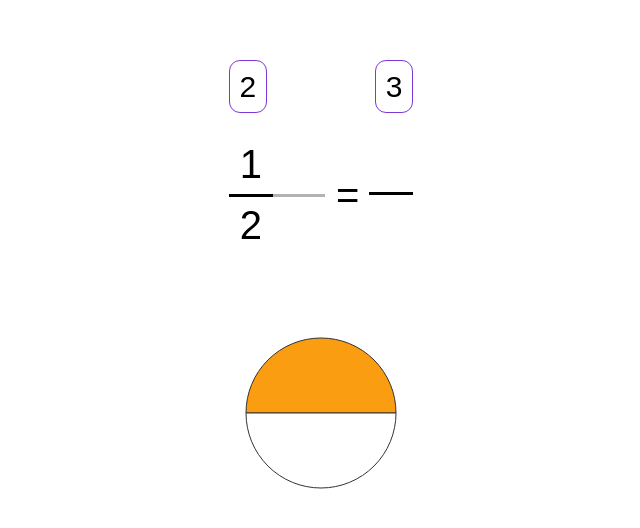
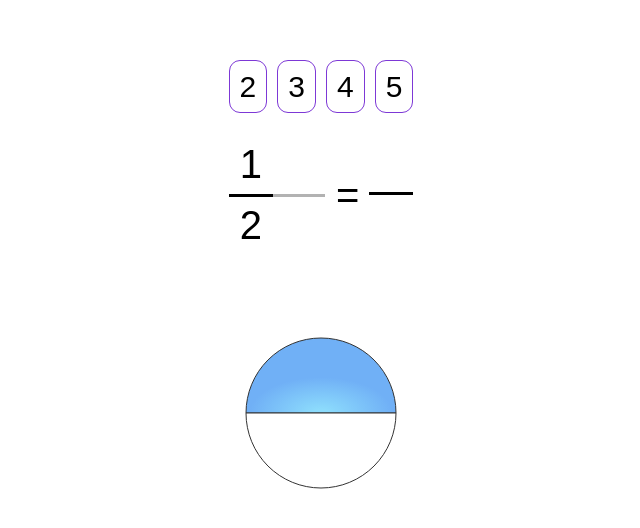
Before and after one commit to rayosdev/hom-interactive-drag-division, a React (Create React App) app: page / in a window 1280 px wide. Shown: the part 110-638 px from the top of the page, without its empty margins (319-959 px from the left). Built offline with nearby package versions, Linux system fonts and the light colour scheme; a web font is replaced by a local one.

Commit message:
working as it should

```diff
--- a/src/App.js
+++ b/src/App.js
@@ -179,11 +179,13 @@ function App() {
   const dropAreas = [dropAreaTop, dropAreaBottom]
 
   const [isCardOver, setIsCardOver] = useState(false)
-  const [dragedCard, setDragedCard] = useState(null)
+  const [draggedCard, setDraggedCard] = useState(null)
 
-
+  let dargCollisions = []
 
   const handelDrag = (card) => {
+
+    setDraggedCard(card)
 
     const tmpVectorArray = card.current.style.transform.replace('translate3d(', '' ).replace(', 0px) scale(1, 1)', '').replace('px', '').replace('px', '').split(',')
 
@@ -199,7 +201,7 @@ function App() {
       bottom: (card.current.offsetTop + dragCardVector.y) + card.current.offsetHeight
     }
 
-    dropAreas.forEach(area => {
+    for (const area of dropAreas) {
       const dropAreaMatrix = {
         right: area.current.offsetLeft + area.current.offsetWidth,
         left: area.current.offsetLeft,
@@ -216,26 +218,42 @@ function App() {
         (dragCardMatrix.top > dropAreaMatrix.top && dragCardMatrix.top < dropAreaMatrix.bottom) &&
         ((dragCardMatrix.right < dropAreaMatrix.right && dragCardMatrix.right > dropAreaMatrix.left) ||
         (dragCardMatrix.left < dropAreaMatrix.right && dragCardMatrix.left > dropAreaMatrix.left))
-        )) {
-          if(isCardOver == false) {
-            setIsCardOver(true)
-            setDropAreaInFocus(area)
-          }}
+        ))
+        {
+          //chacek to see if area has been already added to collison array
+          if(dargCollisions.includes(area)) break
+          else {
+            //add it to collsions array
+            dargCollisions.unshift(area)
+            setDropAreaInFocus(dargCollisions[0])
+            //check to see if the drop area is valied
+          }
+
+        }
         else {
-          if(isCardOver == true) {
-            setIsCardOver(false)
-            setDropAreaInFocus(null)
+          if(dargCollisions.includes(area)){
+            dargCollisions.splice(dargCollisions.indexOf(area))
+            setDropAreaInFocus(dargCollisions[0])
           }
         }
-    });
-    // console.log(element?.x, dropAreaRef.current.offsetTop);
-    // console.log(info.point.y == dropAreaRef.current.offsetTop);
+    }
   }
 
+  //When the card is dragged over one of the drop areas the number is added to that area
   const handelDragEnd = () => {
     setShowDropAreas(false)
-    if(setDropAreaInFocus == null) return
-
+    if(dropAreaInFocus == null){
+      setDraggedCard(null)
+      return
+    }
+    if(dropAreaInFocus == dropAreaTop){
+      dropAreas.shift()
+      setTimesDeviationTop(parseInt(draggedCard.current.innerText))
+    }
+    else{
+      dropAreas.pop()
+      setTimesDeviationBottom(parseInt(draggedCard.current.innerText))
+    }
   }
 
   useEffect(() => {
@@ -247,6 +265,29 @@ function App() {
 
   const [timesDeviationTop, setTimesDeviationTop] = useState('')
   const [timesDeviationBottom, setTimesDeviationBottom] = useState('')
+
+  const[resultDeviations, setResultDeviations] = useState({
+    top: '',
+    bottom: ''
+  })
+
+  const [showResult, setShowResult] = useState(false)
+
+  useEffect(() => {
+    console.log(timesDeviationTop, timesDeviationBottom);
+    if(timesDeviationTop != '' && timesDeviationBottom != ''){
+      setResultDeviations({
+        top: (1 * timesDeviationTop),
+        bottom: (2 * timesDeviationBottom)
+      })
+      setShowResult(true)
+
+      setTimeout(() => {
+        setBottomValue(2 * timesDeviationBottom)
+        setTopValue(1 * timesDeviationTop)
+      }, 1800)
+    }
+  }, [timesDeviationTop, timesDeviationBottom])
 
   return (
     <div className="App">
@@ -261,7 +302,7 @@ function App() {
                 ref={cardValue2}
                 dragElastic={1}
                 onDragStart={() => setShowDropAreas(true)}
-                onDragEnd={() => setShowDropAreas(false)}
+                onDragEnd={() => handelDragEnd()}
                 drag
                 dragConstraints={{left:0, top:0, right:0 , bottom:0}}
                 onDrag={() => handelDrag(cardValue2)}
@@ -280,6 +321,30 @@ function App() {
                 className="drag-number"
               >3</motion.div>
             </li>
+            <li className="drag-number-cell">
+              <motion.div
+                ref={cardValue4}
+                dragElastic={1}
+                onDragStart={() => setShowDropAreas(true)}
+                onDragEnd={() => handelDragEnd()}
+                drag
+                dragConstraints={{left:0, top:0, right:0 , bottom:0}}
+                onDrag={() => handelDrag(cardValue4)}
+                className="drag-number"
+              >4</motion.div>
+            </li>
+            <li className="drag-number-cell">
+              <motion.div
+                ref={cardValue5}
+                dragElastic={1}
+                onDragStart={() => setShowDropAreas(true)}
+                onDragEnd={() => handelDragEnd()}
+                drag
+                dragConstraints={{left:0, top:0, right:0 , bottom:0}}
+                onDrag={() => handelDrag(cardValue5)}
+                className="drag-number"
+              >5</motion.div>
+            </li>
           </motion.ul>
 
           <ul className="deviation-frames-container">
@@ -288,36 +353,41 @@ function App() {
               <div className="deviation-bar"></div>
               <div className="deviation-bottom">2</div>
             </li>
-            <li className="deviation-frame undefined-multiplication">
+            <li
+              className={`deviation-frame undefined-multiplication ${showResult && 'equals'}`}
+            >
               <div
                 ref={dropAreaTop}
                 style={{
-                    border: showDropAreas ? 'dotted 2px' : '',
-                    borderColor: (isCardOver && dropAreaInFocus == dropAreaTop) ? 'red' : ''
+                    border: (showDropAreas && timesDeviationTop == '') ? 'dotted 2px' : '',
+                    borderColor: (dropAreaInFocus == dropAreaTop) ? 'green' : ''
                 }}
-                className="deviation-top"
+                className={`deviation-top times-symbol ${timesDeviationBottom != '' && 'show'}`}
               >{timesDeviationTop}</div>
-              <div className="deviation-bar"></div>
+              <div className={`deviation-bar ${(timesDeviationTop != '' || timesDeviationBottom != '') && 'show'}`}></div>
+
               <div
                 ref={dropAreaBottom}
                 style={{
-                    border: showDropAreas ? 'dotted 2px' : '',
-                    borderColor: (isCardOver && dropAreaInFocus == dropAreaBottom) ? 'red' : ''
+                    border: (showDropAreas && timesDeviationBottom == '') ? 'dotted 2px' : '',
+                    borderColor: (dropAreaInFocus == dropAreaBottom) ? 'green' : ''
                 }}
-                className="deviation-bottom"
-              >{timesDeviationBottom}</div>
+                className={`deviation-bottom times-symbol ${timesDeviationBottom != '' && 'show'}`}
+              >
+                {timesDeviationBottom}
+              </div>
             </li>
-            <li className="deviation-frame">
-              <div className="deviation-top"></div>
+            <li className={`deviation-frame last-frame ${resultDeviations.top != '' && 'show'}`}>
+              <div className="deviation-top">{resultDeviations.top}</div>
               <div className="deviation-bar"></div>
-              <div className="deviation-bottom"></div>
+              <div className="deviation-bottom">{resultDeviations.bottom}</div>
             </li>
           </ul>
         {/* <div ref={dropAreaRef} className="drop-area"></div> */}
         </div>
 
 
-        <DragDrop/>
+        {/* <DragDrop/> */}
 
 
       {/* <Example/> */}
@@ -370,12 +440,18 @@ function App() {
                     onClick={() => test(idx)}
                     key={idx}
                     d={dpath}
-                    fill={coloredPices.includes(idx) ? "#FA9D10" : "#ffffff"}
+                    fill={coloredPices.includes(idx) ? "url('#myGradient')" : "#ffffff"}
                     stroke="#333333" strokeWidth="1"/>
                 )) : (
-                  <circle cx="106" cy="106" r="74.5" fill="#FA9D10" stroke="#333333"/>
+                  <circle cx="106" cy="106" r="74.5" fill="url('#myGradient')" stroke="#333333"/>
                 )
               }
+              <defs>
+                <radialGradient cy="100%" id="myGradient">
+                  <stop offset="10%" stop-color="#8CDBFC" />
+                  <stop offset="95%" stop-color="#70B0F6" />
+                </radialGradient>
+              </defs>
 
             </motion.svg>
           </motion.div>
```
